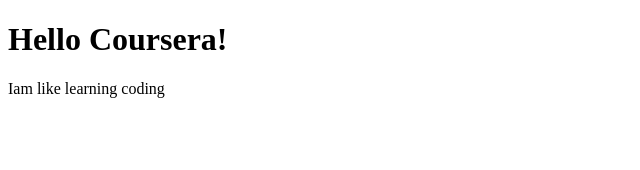
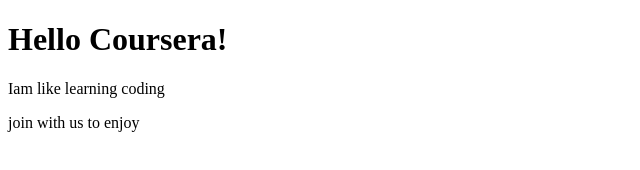
Before and after one commit to FIMOTECH1/coursera-test, a plain HTML site: page index.html in a window 1280 px wide. Shown: the whole page, without its empty margins (0-640 px from the left). Drawn offline with Linux system fonts and the light colour scheme.

Commit message:
small addition

```diff
--- a/index.html
+++ b/index.html
@@ -6,5 +6,6 @@
 <body>
   <h1>Hello Coursera!</h1>
   <p>Iam like learning coding</p>
+  <p>join with us to enjoy</p>
 </body>
 </html>
```
